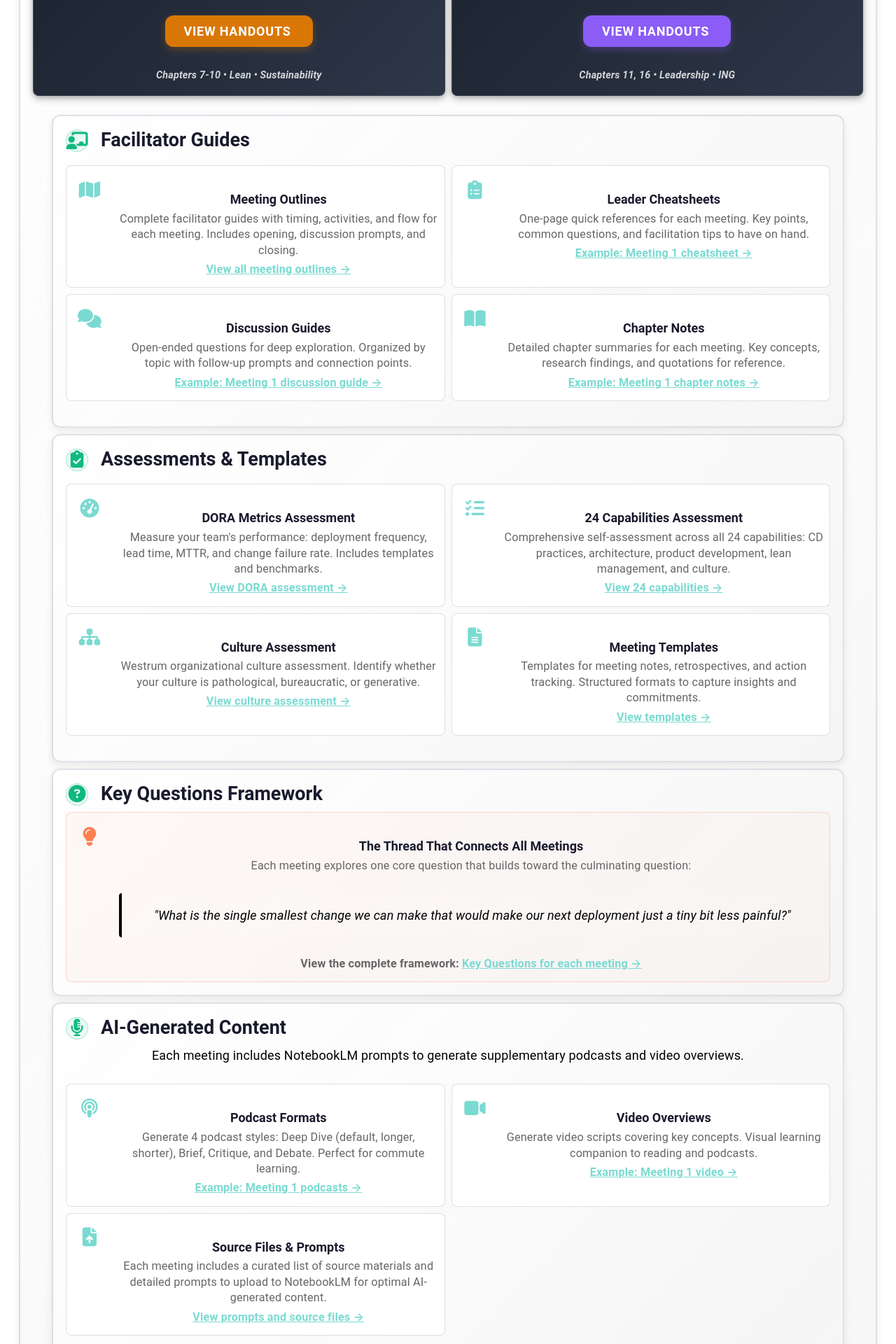
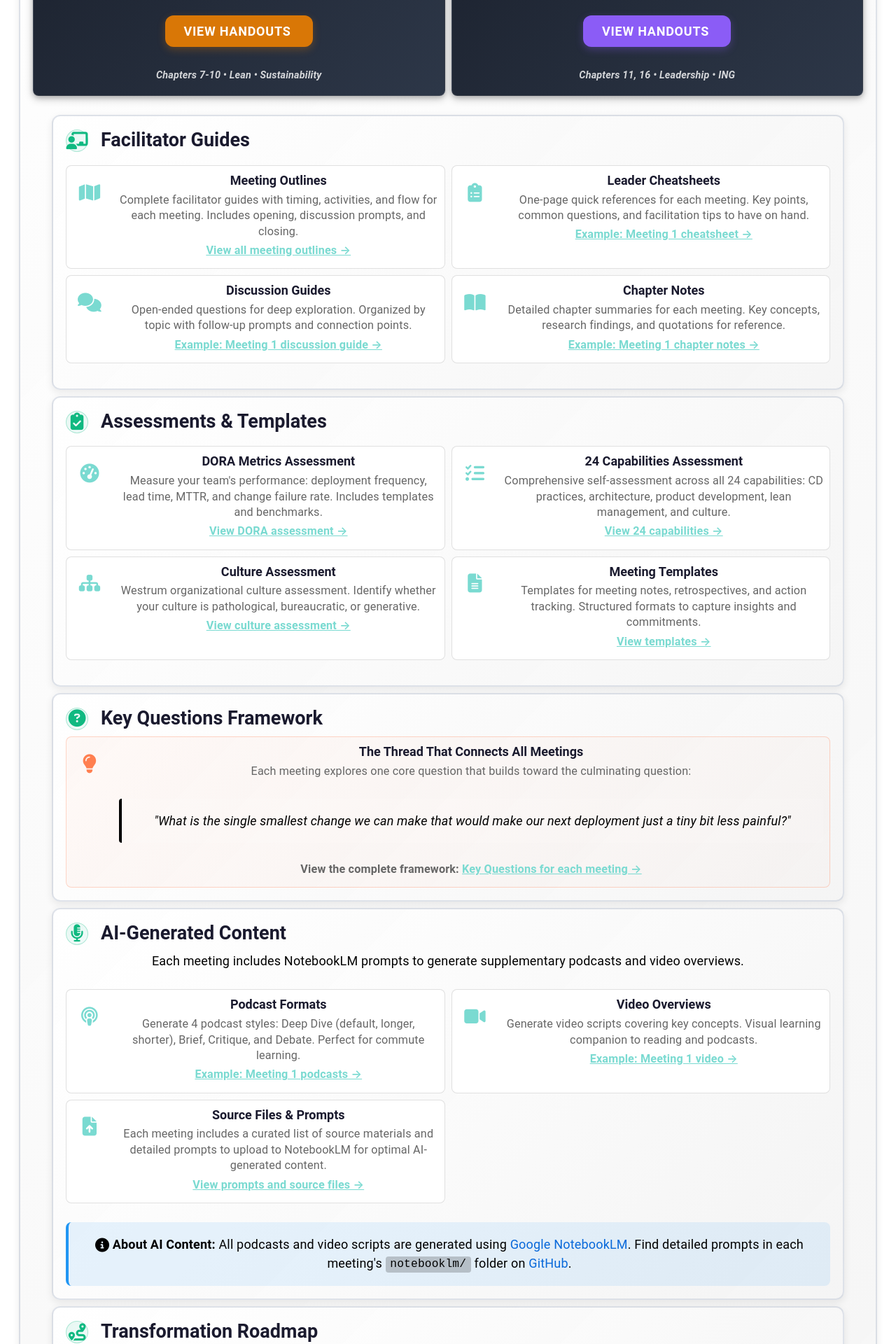
Before and after one commit to mhenke/accelerate-devex-book-club-notebooklm, a Jekyll site: the page built from docs/resources.md, in a window 1280 px wide. Shown: the part 1311-3231 px from the top of the page at 70% size. Built offline with Jekyll 4.4.1, drawn with Linux system fonts in a browser that asks for light colours; some web fonts are replaced.

Commit message:
Fix resource callout icon alignment with heading
- Added margin-top: 4px to .callout-icon to align with h3 baseline
- Removed top margin from h3 (margin: 0 0 var(--space-sm) 0)
- Added min-width: 0 to .callout-content to prevent flex overflow
- Icon now appears on same line as heading instead of above it
- Fixes: PDF icon, clipboard icon, and chart icon now inline with 'Welcome Guide', '24 Capabilities Assessment', 'DORA Metrics Baseline' headings

🤖 Generated with [Claude Code](https://claude.com/claude-code)

Co-Authored-By: Claude <noreply@anthropic.com>

```diff
--- a/docs/_sass/components/_sections.scss
+++ b/docs/_sass/components/_sections.scss
@@ -2421,6 +2421,7 @@
     display: flex;
     align-items: center;
     justify-content: center;
+    margin-top: 4px; // Align icon with the h3 baseline
 
     i,
     em {
@@ -2432,12 +2433,13 @@
 
   .callout-content {
     flex: 1;
+    min-width: 0; // Prevent flex item from overflowing
 
     h3 {
       font-size: var(--font-size-h5);
       font-weight: var(--font-weight-semibold);
       color: var(--text-dark);
-      margin-bottom: var(--space-sm);
+      margin: 0 0 var(--space-sm) 0; // Remove top margin to keep on same line
     }
 
     p {
```
